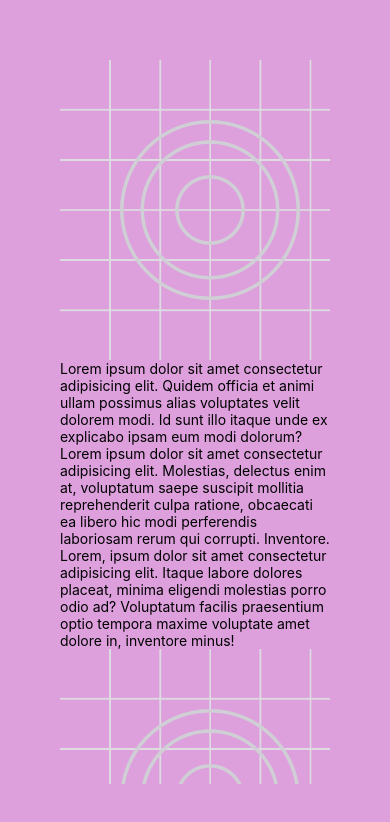
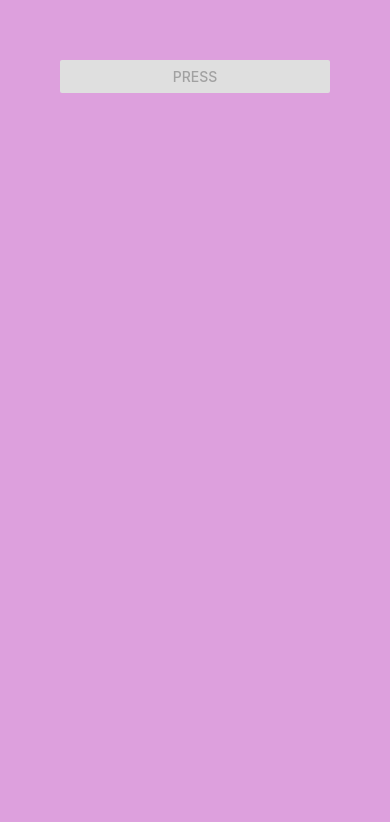
Before and after one commit to Minoli-1998/CoreComponents, a React Native app: screen / in a window 390 px wide. Shown: the top 822 px of the page. Built offline with nearby package versions, Linux system fonts and the light colour scheme.

Commit message:
Leaarn about Button component

```diff
--- a/App.js
+++ b/App.js
@@ -1,25 +1,14 @@
-import { View, Text, Image, ScrollView } from "react-native";
-const logoImg = require("./assets/adaptive-icon.png");
+import { View, Button } from "react-native";
 
 export default function App() {
   return (
     <View style={{ flex: 1, backgroundColor: "plum", padding: 60 }}>
-      <ScrollView>
-        <Image source={logoImg} style={{ width: 300, height: 300 }} />
-        <Text>
-          Lorem ipsum dolor sit amet consectetur adipisicing elit. Quidem
-          officia et animi ullam possimus alias voluptates velit dolorem modi.
-          Id sunt illo itaque unde ex explicabo ipsam eum modi dolorum? Lorem
-          ipsum dolor sit amet consectetur adipisicing elit. Molestias, delectus
-          enim at, voluptatum saepe suscipit mollitia reprehenderit culpa
-          ratione, obcaecati ea libero hic modi perferendis laboriosam rerum qui
-          corrupti. Inventore. Lorem, ipsum dolor sit amet consectetur
-          adipisicing elit. Itaque labore dolores placeat, minima eligendi
-          molestias porro odio ad? Voluptatum facilis praesentium optio tempora
-          maxime voluptate amet dolore in, inventore minus!
-        </Text>
-        <Image source={logoImg} style={{ width: 300, height: 300 }} />
-      </ScrollView>
+      <Button
+        title="Press"
+        onPress={() => console.log("Button pressed")}
+        color="midnightblue"
+        disabled
+      />
     </View>
   );
 }
```
